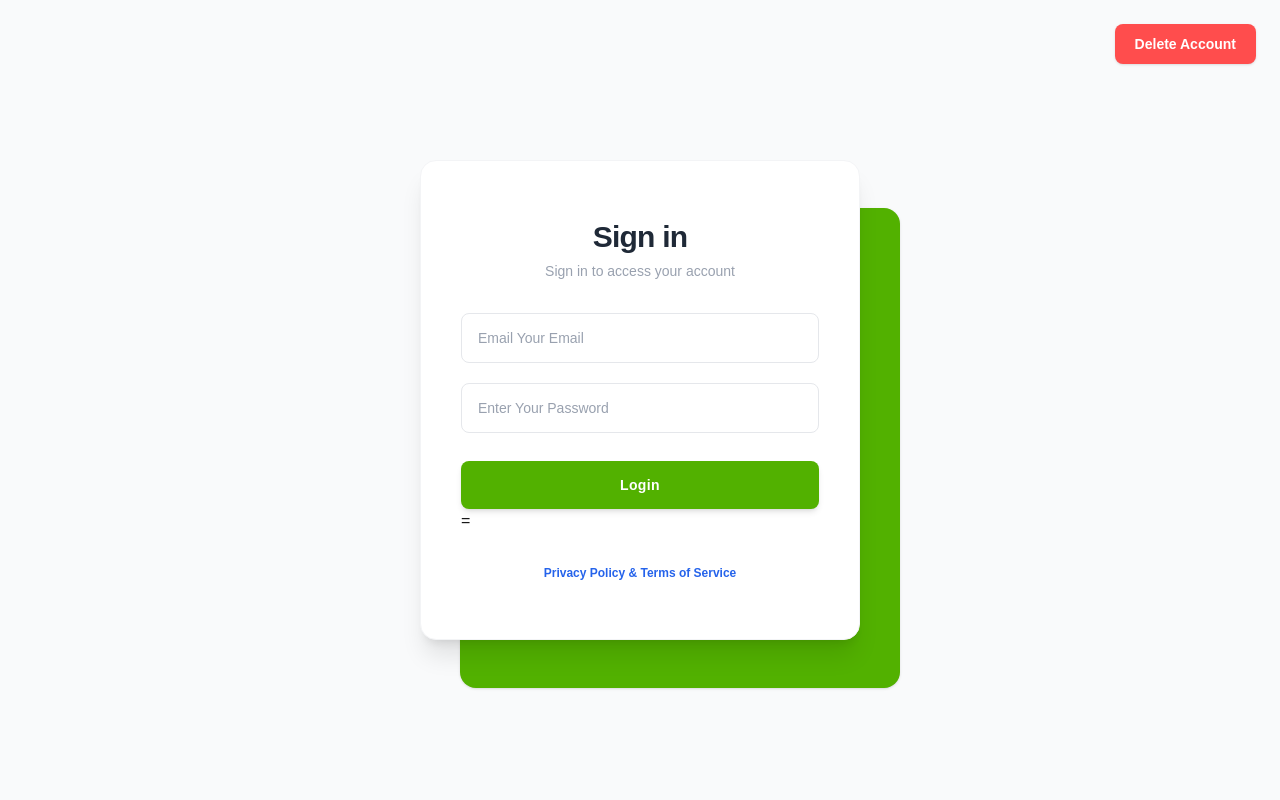
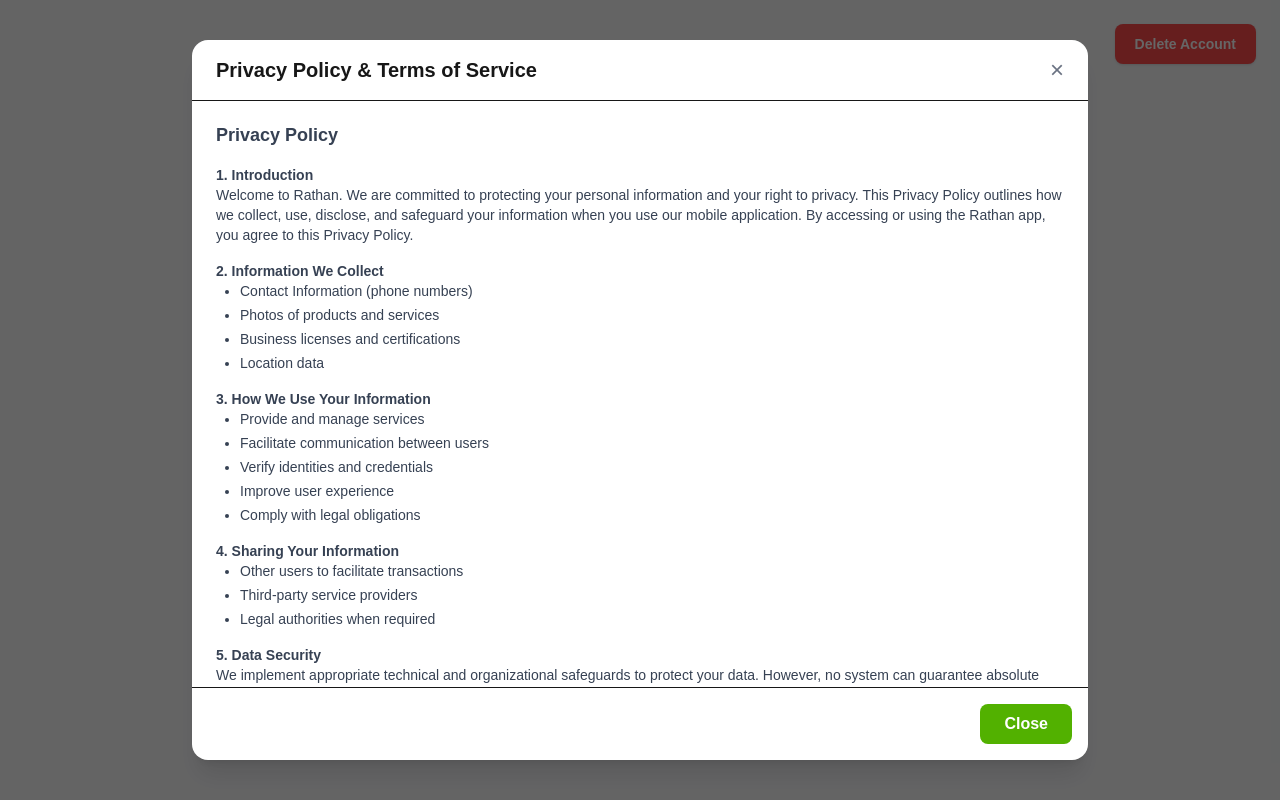
Before and after one commit to RaithanApp/web_admin, a Next.js app: page /login in a window 1280 px wide. Both pictures are taken after a click on the button "Privacy Policy & Terms of Service". Built offline with nearby package versions, Linux system fonts and the light colour scheme; no server answers.

Commit message:
added privacy policy modal

```diff
--- a/app/login/page.tsx
+++ b/app/login/page.tsx
@@ -133,6 +133,180 @@
 
         </div>
       </div>
+      {showPrivacyModal && (
+  <div className="fixed inset-0 z-50 flex items-center justify-center bg-black/60 p-4">
+    <div className="bg-white rounded-2xl shadow-xl w-full max-w-4xl max-h-[90vh] flex flex-col">
+
+      <div className="flex items-center justify-between border-b px-6 py-4">
+        <h2 className="text-xl font-bold">
+          Privacy Policy & Terms of Service
+        </h2>
+
+        <button
+          onClick={() => setShowPrivacyModal(false)}
+          className="text-gray-500 hover:text-black text-2xl leading-none"
+        >
+          ×
+        </button>
+      </div>
+
+      <div className="overflow-y-auto px-6 py-5 text-sm text-gray-700 space-y-6">
+
+        <div>
+          <h3 className="font-bold text-lg mb-2">Privacy Policy</h3>
+
+          <h4 className="font-semibold mt-4">1. Introduction</h4>
+          <p>
+            Welcome to Rathan. We are committed to protecting your personal
+            information and your right to privacy. This Privacy Policy outlines
+            how we collect, use, disclose, and safeguard your information when
+            you use our mobile application. By accessing or using the Rathan
+            app, you agree to this Privacy Policy.
+          </p>
+
+          <h4 className="font-semibold mt-4">2. Information We Collect</h4>
+          <ul className="list-disc pl-6 space-y-1">
+            <li>Contact Information (phone numbers)</li>
+            <li>Photos of products and services</li>
+            <li>Business licenses and certifications</li>
+            <li>Location data</li>
+          </ul>
+
+          <h4 className="font-semibold mt-4">3. How We Use Your Information</h4>
+          <ul className="list-disc pl-6 space-y-1">
+            <li>Provide and manage services</li>
+            <li>Facilitate communication between users</li>
+            <li>Verify identities and credentials</li>
+            <li>Improve user experience</li>
+            <li>Comply with legal obligations</li>
+          </ul>
+
+          <h4 className="font-semibold mt-4">4. Sharing Your Information</h4>
+          <ul className="list-disc pl-6 space-y-1">
+            <li>Other users to facilitate transactions</li>
+            <li>Third-party service providers</li>
+            <li>Legal authorities when required</li>
+          </ul>
+
+          <h4 className="font-semibold mt-4">5. Data Security</h4>
+          <p>
+            We implement appropriate technical and organizational safeguards to
+            protect your data. However, no system can guarantee absolute
+            security.
+          </p>
+
+          <h4 className="font-semibold mt-4">6. User Rights</h4>
+          <ul className="list-disc pl-6 space-y-1">
+            <li>Access your personal data</li>
+            <li>Correct inaccurate information</li>
+            <li>Request deletion</li>
+            <li>Restrict or object to processing</li>
+            <li>Withdraw consent</li>
+          </ul>
+
+          <h4 className="font-semibold mt-4">7. Grievance Redressal</h4>
+          <p>
+            Rathan Support Team
+            <br />
+            support@rathan.com
+            <br />
+            Address: Your Business Address
+          </p>
+
+          <h4 className="font-semibold mt-4">8. Changes to this Policy</h4>
+          <p>
+            We may update this Privacy Policy from time to time. Continued use
+            of the application indicates acceptance of the revised policy.
+          </p>
+        </div>
+
+        <div>
+          <h3 className="font-bold text-lg mb-2">
+            Terms and Conditions
+          </h3>
+
+          <h4 className="font-semibold mt-4">1. Acceptance of Terms</h4>
+          <p>
+            By downloading, accessing, or using Rathan, you agree to these
+            Terms and Conditions.
+          </p>
+
+          <h4 className="font-semibold mt-4">2. User Accounts</h4>
+          <ul className="list-disc pl-6 space-y-1">
+            <li>Provide accurate registration information.</li>
+            <li>Keep your credentials secure.</li>
+            <li>You are responsible for your account.</li>
+          </ul>
+
+          <h4 className="font-semibold mt-4">3. User Conduct</h4>
+          <ul className="list-disc pl-6 space-y-1">
+            <li>No unlawful use.</li>
+            <li>No offensive or infringing content.</li>
+            <li>Do not interfere with the app.</li>
+          </ul>
+
+          <h4 className="font-semibold mt-4">
+            4. Service Providers & Seekers
+          </h4>
+          <p>
+            Rathan only provides a platform connecting users. We do not
+            guarantee the quality or legality of services and are not liable
+            for disputes between users.
+          </p>
+
+          <h4 className="font-semibold mt-4">
+            5. Intellectual Property
+          </h4>
+          <p>
+            All content within the application belongs to Rathan and is
+            protected by intellectual property laws.
+          </p>
+
+          <h4 className="font-semibold mt-4">6. Termination</h4>
+          <p>
+            We may suspend or terminate accounts that violate these terms.
+          </p>
+
+          <h4 className="font-semibold mt-4">7. Limitation of Liability</h4>
+          <p>
+            Rathan shall not be liable for indirect or consequential damages.
+            Total liability is limited to the amount paid, if any, for use of
+            the application.
+          </p>
+
+          <h4 className="font-semibold mt-4">
+            8. Governing Law & Jurisdiction
+          </h4>
+          <p>
+            These terms are governed by the laws of India. Disputes are subject
+            to the exclusive jurisdiction of the courts in Hyderabad,
+            Telangana.
+          </p>
+
+          <h4 className="font-semibold mt-4">9. Changes to Terms</h4>
+          <p>
+            We may update these Terms from time to time. Continued use of the
+            application constitutes acceptance of the revised Terms.
+          </p>
+
+          <p className="mt-6 font-semibold">
+            Last Updated: September 5, 2023
+          </p>
+        </div>
+
+      </div>
+
+      <div className="border-t p-4 flex justify-end">
+        <button
+          onClick={() => setShowPrivacyModal(false)}
+          className="bg-[#52b100] hover:bg-[#469600] text-white px-6 py-2 rounded-lg font-semibold"
+        >
+          Close
+        </button>
+      </div>
+    </div>
+  </div>
+)}
     </div>
   );
 }
```
